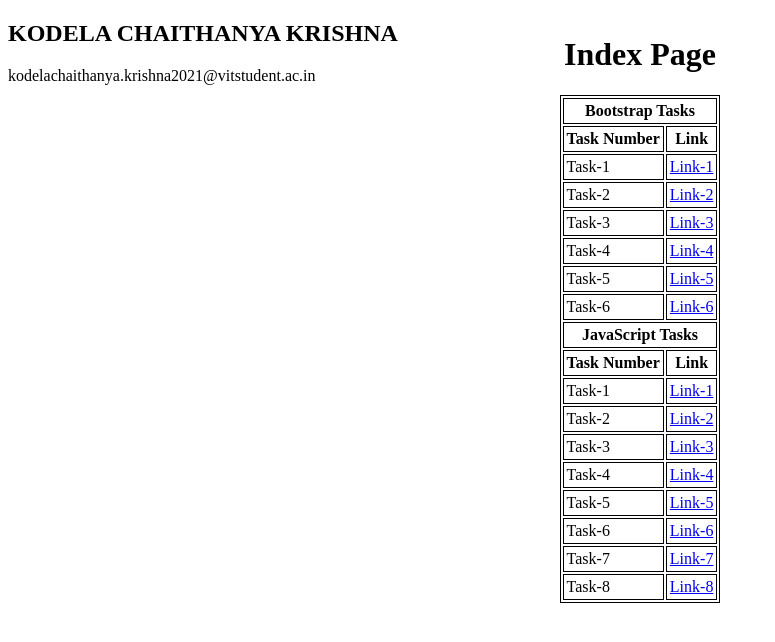
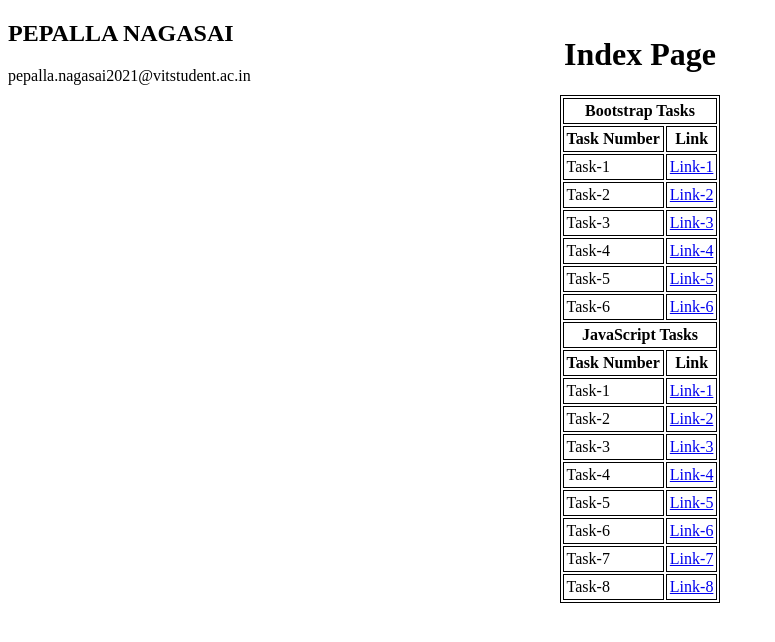
Before and after one commit to Nagasaipepalla/TASK-2, a plain HTML site: page index.html in a window 1280 px wide. Shown: the whole page, without its empty margins (0-775 px from the left). Drawn offline with Linux system fonts and the light colour scheme.

Commit message:
Update index.html

```diff
--- a/index.html
+++ b/index.html
@@ -4,12 +4,12 @@
 <head>
     <meta charset="UTF-8">
     <meta name="viewport" content="width=device-width, initial-scale=1.0">
-    <title>KODELA CHAITHANYA KRISHNA</title>
+    <title>PEPALLA NAGASAI</title>
 </head>
 <body>
     <div>
-        <h2>KODELA CHAITHANYA KRISHNA</h2>
-        <span>kodelachaithanya.krishna2021@vitstudent.ac.in</span>
+        <h2>PEPALLA NAGASAI</h2>
+        <span>pepalla.nagasai2021@vitstudent.ac.in</span>
     </div>
     <div style="position: relative; top:-70px;">
         <center>
```
